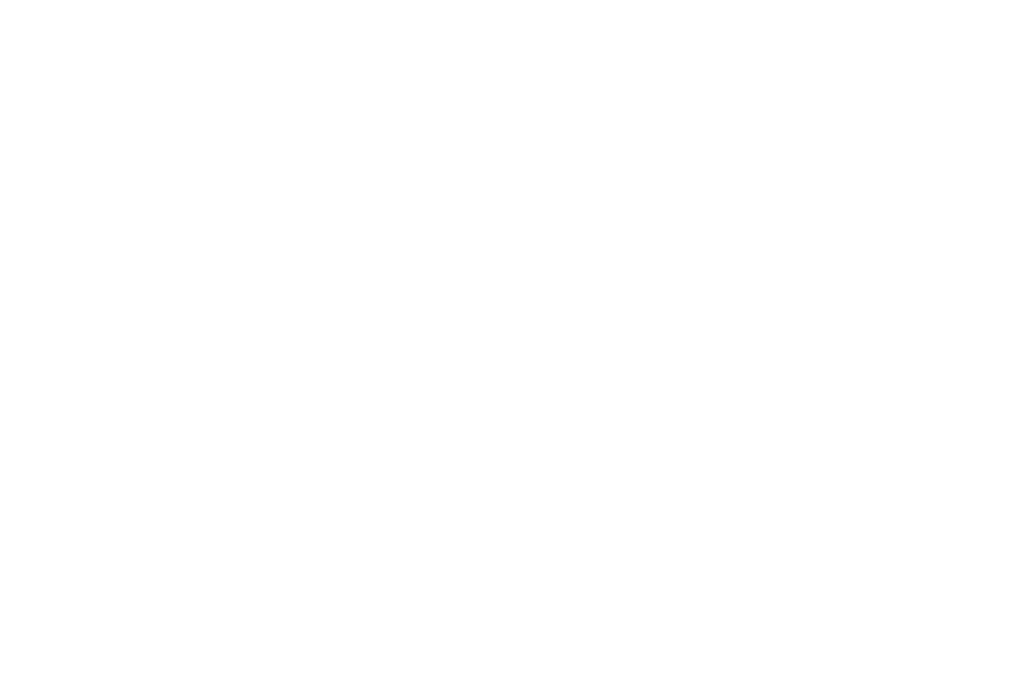
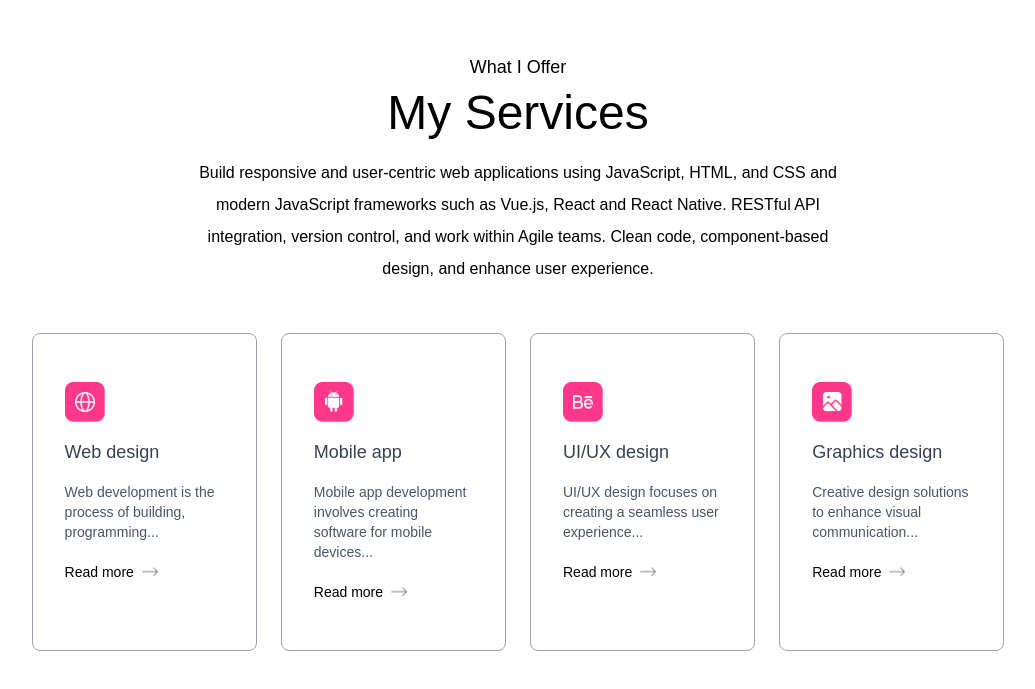
Before and after one commit to Ebrutokgoz/portfolio, a Next.js app: page / in a window 1280 px wide. Shown: the part 1692-2381 px from the top of the page, without its empty margins (122-1157 px from the left). Before the commit the page ends 1705 px from the top, so only its background shows below. Built offline with nearby package versions, Linux system fonts and the light colour scheme; a web font is replaced by a local one.

Commit message:
Create services section

```diff
--- /dev/null
+++ b/app/components/Services.jsx
@@ -0,0 +1,37 @@
+import { assets, serviceData } from "@/assets/assets";
+import Image from "next/image";
+import React from "react";
+
+const Services = () => {
+  return (
+    <div id="services" className="w-full px-[12%] py-10 scroll-mt-20">
+      <h4 className="text-center mb-2 text-lg font-Ovo">What I Offer</h4>
+      <h2 className="text-center text-5xl font-Ovo">My Services</h2>
+      <p className="text-center max-w-2xl mx-auto mt-5 mb-12 font-Ovo">
+        Build responsive and user-centric web applications using JavaScript, HTML, and CSS and modern JavaScript
+        frameworks such as Vue.js, React and React Native. RESTful API integration, version control, and work within
+        Agile teams. Clean code, component-based design, and enhance user experience.
+      </p>
+      {/* tailwind.config düzeltilince grid-cols-auto kullanılacak */}
+      <div className="grid grid-cols-4 gap-6 my-10">
+        {serviceData.map(({ icon, title, description, link }, index) => (
+          // tailwind.config düzeltilince hover:shadow-black ve hover:bg-lightHover çalışacak
+          <div
+            key={index}
+            className="border border-gray-400 rounded-lg px-8 py-12
+          hover:shadow-black cursor-pointer hover:bg-lightHover hover:-translate-y-1 duration-500"
+          >
+            <Image className="w-10" src={icon} alt="service image" />
+            <h3 className="text-lg my-4 text-gray-700">{title}</h3>
+            <p className="text-sm text-gray-600 leading-5">{description}</p>
+            <a className="flex items-center gap-2 text-sm mt-5" href={link}>
+              Read more <Image className="w-4" src={assets.right_arrow} alt="right arrow" />
+            </a>
+          </div>
+        ))}
+      </div>
+    </div>
+  );
+};
+
+export default Services;
--- a/app/page.js
+++ b/app/page.js
@@ -2,6 +2,7 @@
 import Navbar from "./components/Navbar";
 import Hero from "./components/Hero";
 import AboutMe from "./components/AboutMe";
+import Services from "./components/Services";
 
 export default function Home() {
   return (
@@ -9,6 +10,7 @@
       <Navbar />
       <Hero />
       <AboutMe />
+      <Services />
     </>
   );
 }
--- a/tailwind.config.mjs
+++ b/tailwind.config.mjs
@@ -19,6 +19,9 @@
         black: "4px 4px 0 #000",
         white: "4px 4px 0 #fff",
       },
+      gridTemplateColumns: {
+        auto: "repeat(auto-fit, minmax(200px, 1fr))",
+      },
     },
   },
   plugins: [],
```
